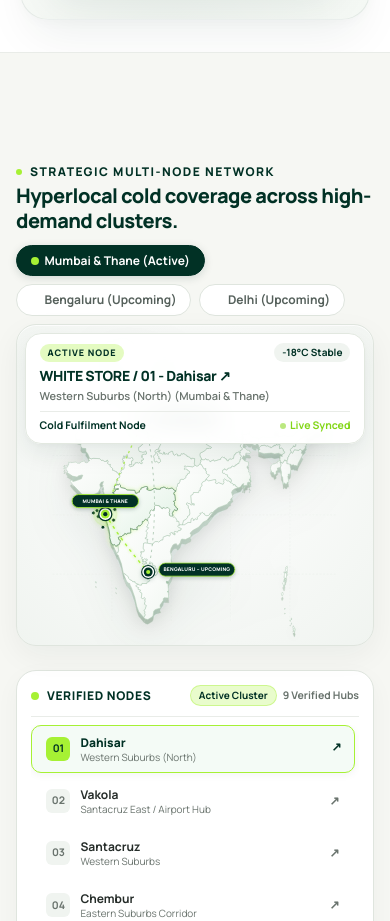
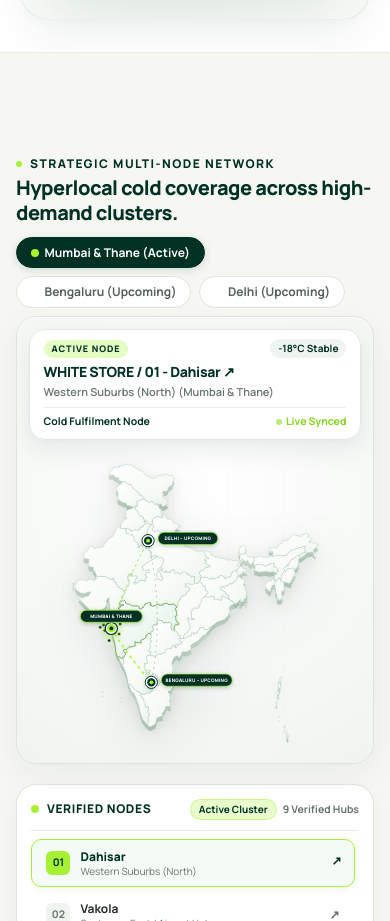
Before and after one commit to Subhash-Prajapati02/White-Stores, a plain HTML site: page index.html in a window 390 px wide. Shown: the part 11079-12000 px from the top of the page. Drawn offline with nearby package versions, Linux system fonts and the light colour scheme.

Commit message:
managing map fields

```diff
--- a/css/style.css
+++ b/css/style.css
@@ -3982,15 +3982,69 @@ header .ws-hero-badge {
 
 @media (max-width: 1023px) {
   .ws-network-map-section {
-    min-height: 100svh;
-    padding-top: 5.5rem !important;
+    min-height: auto;
+    padding-top: 5rem !important;
     padding-bottom: 2.5rem !important;
   }
 
   .ws-network-map-section .ws-map-main-row {
     display: flex;
     flex-direction: column;
-    gap: 1.5rem;
+    gap: 1.25rem;
+  }
+
+  .ws-network-map-section .ws-map-col {
+    width: 100%;
+    height: auto;
+  }
+
+  .ws-network-map-section .ws-list-col {
+    width: 100%;
+    height: auto;
+  }
+
+  .ws-map-stage {
+    display: flex;
+    flex-direction: column;
+    align-items: stretch;
+    justify-content: flex-start;
+    height: auto;
+    min-height: unset;
+    padding: 0.75rem;
+    overflow: visible;
+  }
+
+  .ws-map-float-card {
+    position: static !important;
+    top: auto !important;
+    left: auto !important;
+    right: auto !important;
+    bottom: auto !important;
+    width: 100% !important;
+    max-width: 100% !important;
+    margin-bottom: 0.75rem !important;
+    box-sizing: border-box;
+  }
+
+  .ws-map-svg-wrap {
+    width: 100%;
+    height: auto;
+    aspect-ratio: 600 / 540;
+    min-height: 280px;
+    display: flex;
+    align-items: center;
+    justify-content: center;
+  }
+
+  .ws-map-svg {
+    width: 100%;
+    height: auto;
+    max-height: 100%;
+  }
+
+  .ws-loc-card-container {
+    min-height: 320px;
+    max-height: 480px;
   }
 }
 
@@ -4157,10 +4211,6 @@ header .ws-hero-badge {
 
 @media (max-width: 640px) {
   .ws-map-float-card {
-    top: 0.5rem;
-    left: 0.5rem;
-    right: 0.5rem;
-    max-width: none;
     padding: 0.6rem 0.85rem;
   }
 }
```
